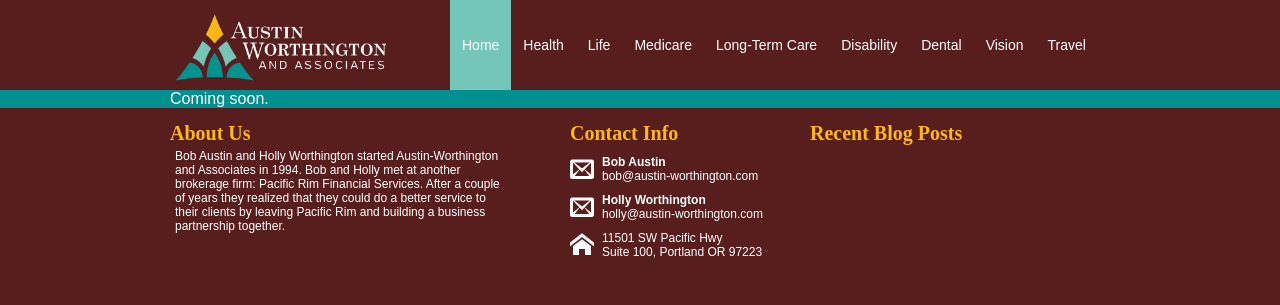
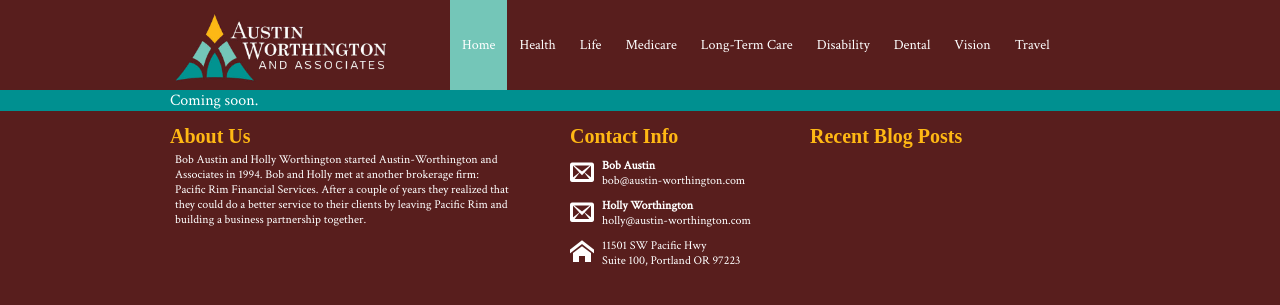
Before and after one commit to hollyworthington/austin-worthington.github.com, a Jekyll site: the page built from index.html, in a window 1280 px wide. Shown: the top 305 px of the page. Built offline with Jekyll 4.4.1, drawn with Linux system fonts in a browser that asks for light colours.

Commit message:
Testing out font.

```diff
--- a/_layouts/main.html
+++ b/_layouts/main.html
@@ -7,11 +7,12 @@
   <meta name="description" content="{{ page.description }}">
   <meta name="author" content="Kyle Paulsen">
 
+  <link rel="shortcut icon" href="img/favicon.ico">
   <link rel="stylesheet" href="css/style.css">
   <link rel="stylesheet" href="css/site-icons.css">
+  <link href='http://fonts.googleapis.com/css?family=Crimson+Text' rel='stylesheet' type='text/css'>
+
   <script type="text/javascript" src="js/jquery-1.9.1.min.js"></script>
-
-  <link rel="shortcut icon" href="img/favicon.ico">
 </head>
 <body>
   <div id="top">
--- a/css/style.css
+++ b/css/style.css
@@ -1,7 +1,7 @@
 body {
   margin: 0;
   color: #fff;
-  font-family: arial, sans;
+  font-family: "Crimson Text", arial, sans;
   background-color: rgb(88, 30, 29);
 }
 
```
